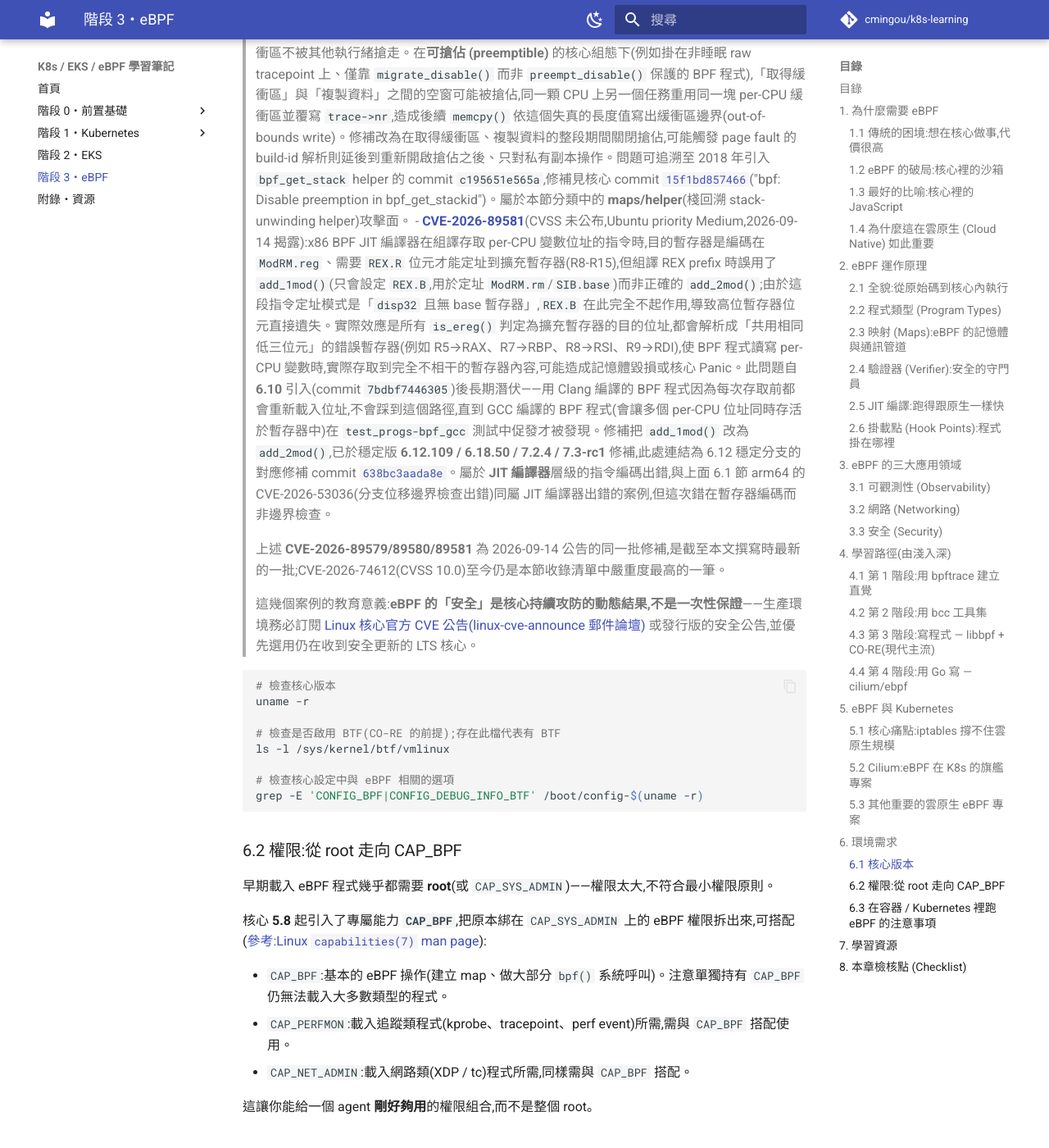
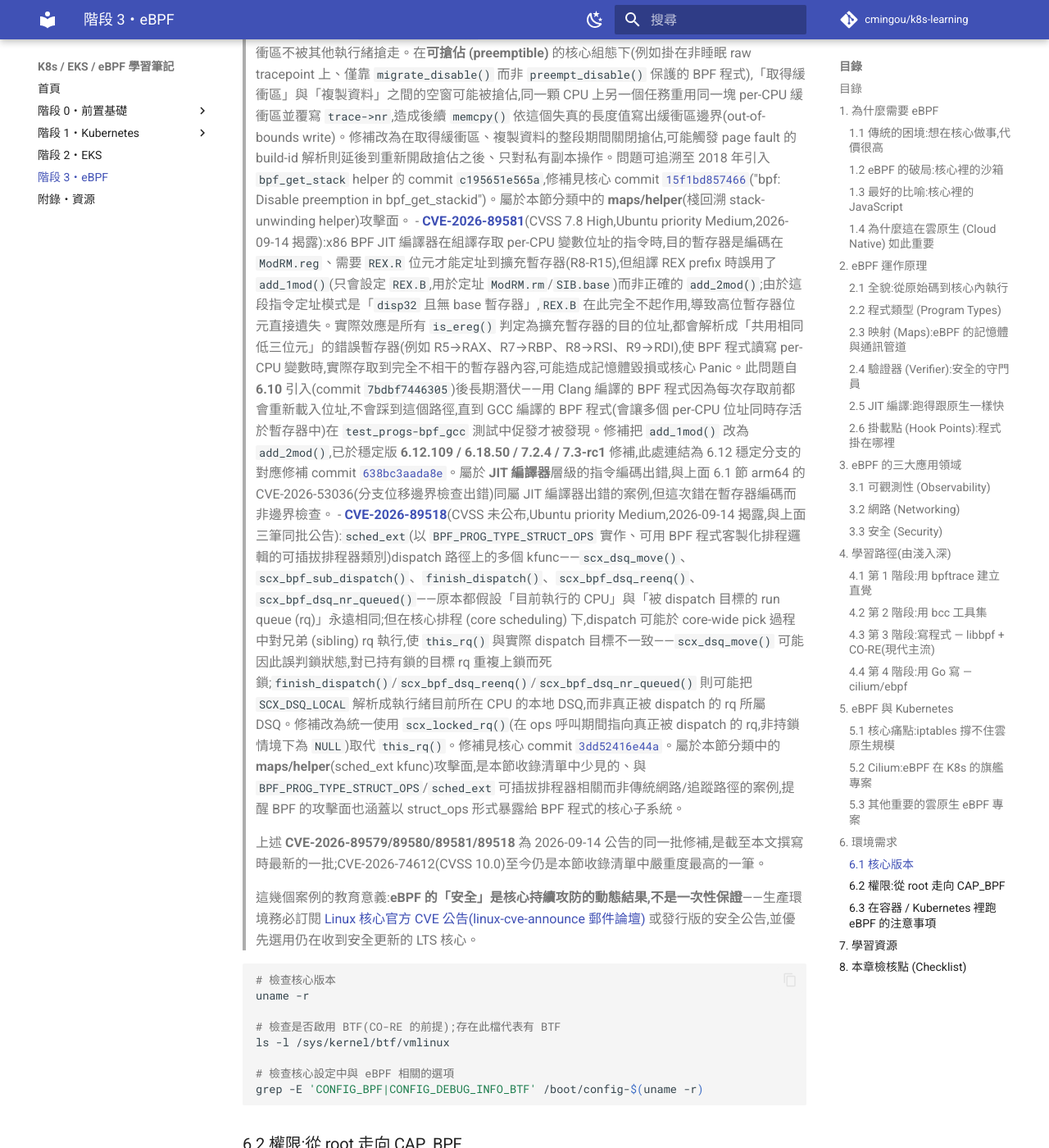
Before and after one commit to cmingou/k8s-learning, an MkDocs documentation site: the page built from docs/03-ebpf/README.md, in a window 1280 px wide and 1400 px high, scrolled down 29359 px. Shown: the whole window at 82% size. Built offline with MkDocs 1.6.1 and Material for MkDocs 9.7.7, drawn with Linux system fonts in a browser that asks for light colours; comment, search, counter and statistics services are not loaded; some of the changed text lies outside the part shown.

Commit message:
Fix BPF kernel CVE dates/CVSS scores and add missing CVE-2026-89518
- Corrected disclosure dates for CVE-2026-80738, 80735 (2026-09-04 ->
  2026-09-03) and CVE-2026-80865 (2026-09-07 -> 2026-09-04) per Ubuntu
  Security CVE tracker, and updated the batch-summary line and the
  cross-reference to 80865 in the uprobe_multi (CVE-2026-74258) entry.
- Corrected CVSS for CVE-2026-89580 and CVE-2026-89581 from "not
  published" to the actually-published 7.8 High.
- Added missing CVE-2026-89518 (sched_ext/struct_ops dispatch-path
  this_rq() vs. actual dispatch target mismatch under core scheduling,
  fixed by kernel commit 3dd52416e44a), part of the same 2026-09-14
  disclosure batch as the three bloom-filter/stack/JIT CVEs already
  documented.

Sources: ubuntu.com/security/CVE-2026-{80738,80735,80865,89580,89581,89518},
git.kernel.org/linus/3dd52416e44a70bc993adb96d2e0d71b9ea21359

```diff
--- a/docs/03-ebpf/README.md
+++ b/docs/03-ebpf/README.md
@@ -590,16 +590,17 @@ eBPF 的功能與核心版本**強相關**。各功能登場的大致里程碑(
 > - **[CVE-2026-80669](https://ubuntu.com/security/CVE-2026-80669)**(CVSS 未公布,Ubuntu priority Medium,2026-08-28 揭露):BPF LSM 程式原本可以附掛到 `xfrm_decode_session()` 這個 hook 上,該 hook 設計上可以回傳錯誤值——但呼叫端 `security_skb_classify_flow()` 是從一條 `void` 傳回型別的路徑呼叫它,一旦收到非零錯誤就會觸發 `BUG_ON()`,等於讓一個惡意或有 bug 的 BPF LSM 程式,把原本單純的封包分類 (packet classification) 操作變成核心整個 panic。修補直接停用 BPF 附掛到這個 hook 的能力。屬於**驗證器/附掛檢查邏輯**出錯的另一案例,與上面 CVE-2026-74338(`BPF_LSM_CGROUP` 允許附掛不相容的 sleepable 程式)、CVE-2026-53095(`freplace` 繞過 `kprobe_write_ctx` 檢查)同屬「驗證器該擋卻沒擋」的類型,只是這次錯在完全沒有限制某個 hook 的可附掛性,而非附掛時的相容性比對不完整。修補見核心 commit [`12091470c6b4`](https://git.kernel.org/linus/12091470c6b4c1c14b2de12dcbae2ada6cb6d20b)。
 >
 > 上述 **CVE-2026-80612/80675/80669** 為 2026-08-28 公告的同一批修補。
-> - **[CVE-2026-80738](https://ubuntu.com/security/CVE-2026-80738)**(CVSS 7.3 High(v3.1),Ubuntu priority Medium,2026-09-04 揭露):BPF TCP syncookie 輔助函式 `bpf_tcp_gen_syncookie()`/`bpf_tcp_check_syncookie()`(常見於 XDP/tc 層做 SYN flood 防禦,讓 BPF 程式直接產生或驗證 TCP SYN cookie)接受的引數型別是 `ARG_PTR_TO_BTF_ID_SOCK_COMMON`——只保證傳入的是廣義的 `sock_common` 指標,可能是完整 socket,也可能是 `request_sock`/timewait 這類只共用 `sock_common` 前段版面配置的「迷你 socket (mini-socket)」。但這兩個 helper 內部卻直接存取 `sk->sk_protocol`,而這個欄位只存在完整 socket 的結構定義裡——對 mini-socket 讀取等於讀到結構外的記憶體,形成越界讀取。修補在存取 `sk->sk_protocol` 前先檢查 `sk->sk_state != TCP_LISTEN`(mini-socket 永遠不會處於 `TCP_LISTEN` 狀態,以此區分兩種指標)。屬於本節分類中的 **helper** 攻擊面,是「helper 引數的型別檢查不夠精確,把窄型別當成寬型別存取」的案例。修補見核心 commit [`31a420a822ff`](https://git.kernel.org/stable/c/31a420a822ff92e2090bd5d65efe8e34e2d6d9b8)。
-> - **[CVE-2026-80865](https://ubuntu.com/security/CVE-2026-80865)**(CVSS 未公布,Ubuntu priority Medium,2026-09-07 揭露):`kprobe_multi`(`BPF_LINK_TYPE_KPROBE_MULTI`,一次附掛大量 kprobe 的機制)的建立路徑中,負責把使用者空間傳入的符號名稱陣列複製進核心的 `copy_user_syms()`(位於 `kernel/trace/bpf_trace.c`)用 `__get_user()` 逐一讀取陣列元素,卻沒有在讀取前對整段使用者指標陣列先呼叫 `access_ok()` 驗證其可存取性,形成對未經檢查的使用者空間指標直接解參考的漏洞。修補補上這段陣列範圍的 `access_ok()` 檢查,並簡化了原本失敗路徑的錯誤處理(配置失敗時直接回傳 `-ENOMEM`)。這筆與本節談的執行期 verifier/maps/helper 攻擊面不同,問題出在**載入/附掛時(attach-time)的系統呼叫參數驗證**——建立 kprobe-multi link 通常需要較高權限(`CAP_PERFMON`/`CAP_SYS_ADMIN`),但也再次提醒:eBPF 的攻擊面不只在程式執行邏輯本身,連「使用者空間怎麼把設定傳進核心」這類資料搬移路徑,一樣可能漏掉基本的指標驗證。修補見核心 commit [`d5dc200c3a3f`](https://github.com/torvalds/linux/commit/d5dc200c3a3f217de072af269dd90adddf90e48d)("bpf: Add missing access_ok call to copy_user_syms",Fixes: `0236fec` "bpf: Resolve symbols with ftrace_lookup_symbols for kprobe multi link")。上面 6.1 節的 CVE-2026-74258 是同一類漏洞早三週(2026-08-15)被揭露的姊妹案例(`uprobe_multi` 版本)。
-> - **[CVE-2026-80735](https://ubuntu.com/security/CVE-2026-80735)**(CVSS 7.3 High,Ubuntu priority Medium,2026-09-04 揭露,與上面 CVE-2026-80738 同批公告):核心 `ovpn`(OpenVPN in-kernel)子系統在解參考 `sk->sk_user_data` 前,沒有先確認該 socket 的所有權——問題在於其他子系統(公告原文明確點名 **BPF SOCKMAP**)也會把自己的資料指標寫進同一個 `sk_user_data` 欄位,但**不會**同時設定 `ovpn` 期待的 `encap_type` 標記。當一個 socket 已被 BPF sockmap 接管、其 `sk_user_data` 實際指向 sockmap 自己的結構時,若 `ovpn` 路徑仍把它當成自己的資料解參考,就會把 sockmap 的資料錯讀成 `ovpn` 的結構,造成越界讀取。與上面 CVE-2026-63830、CVE-2026-64548、CVE-2025-39913、CVE-2026-74589 同屬 **sockmap** 攻擊面,但這次的根因是 socket 所有權標記在多個子系統間共用欄位卻互不相容,而非 sockmap 自身的邊界或生命週期管理。修補見核心 commit [`59aed1eb60d7`](https://github.com/torvalds/linux/commit/59aed1eb60d70678a53acccb0cb337a26ce6680e)(問題由 [`f6226ae7a0cd`](https://github.com/torvalds/linux/commit/f6226ae7a0cd47aaa9175aca6a1e19600f884cbf) 引入)。
+> - **[CVE-2026-80738](https://ubuntu.com/security/CVE-2026-80738)**(CVSS 7.3 High(v3.1),Ubuntu priority Medium,2026-09-03 揭露):BPF TCP syncookie 輔助函式 `bpf_tcp_gen_syncookie()`/`bpf_tcp_check_syncookie()`(常見於 XDP/tc 層做 SYN flood 防禦,讓 BPF 程式直接產生或驗證 TCP SYN cookie)接受的引數型別是 `ARG_PTR_TO_BTF_ID_SOCK_COMMON`——只保證傳入的是廣義的 `sock_common` 指標,可能是完整 socket,也可能是 `request_sock`/timewait 這類只共用 `sock_common` 前段版面配置的「迷你 socket (mini-socket)」。但這兩個 helper 內部卻直接存取 `sk->sk_protocol`,而這個欄位只存在完整 socket 的結構定義裡——對 mini-socket 讀取等於讀到結構外的記憶體,形成越界讀取。修補在存取 `sk->sk_protocol` 前先檢查 `sk->sk_state != TCP_LISTEN`(mini-socket 永遠不會處於 `TCP_LISTEN` 狀態,以此區分兩種指標)。屬於本節分類中的 **helper** 攻擊面,是「helper 引數的型別檢查不夠精確,把窄型別當成寬型別存取」的案例。修補見核心 commit [`31a420a822ff`](https://git.kernel.org/stable/c/31a420a822ff92e2090bd5d65efe8e34e2d6d9b8)。
+> - **[CVE-2026-80865](https://ubuntu.com/security/CVE-2026-80865)**(CVSS 未公布,Ubuntu priority Medium,2026-09-04 揭露):`kprobe_multi`(`BPF_LINK_TYPE_KPROBE_MULTI`,一次附掛大量 kprobe 的機制)的建立路徑中,負責把使用者空間傳入的符號名稱陣列複製進核心的 `copy_user_syms()`(位於 `kernel/trace/bpf_trace.c`)用 `__get_user()` 逐一讀取陣列元素,卻沒有在讀取前對整段使用者指標陣列先呼叫 `access_ok()` 驗證其可存取性,形成對未經檢查的使用者空間指標直接解參考的漏洞。修補補上這段陣列範圍的 `access_ok()` 檢查,並簡化了原本失敗路徑的錯誤處理(配置失敗時直接回傳 `-ENOMEM`)。這筆與本節談的執行期 verifier/maps/helper 攻擊面不同,問題出在**載入/附掛時(attach-time)的系統呼叫參數驗證**——建立 kprobe-multi link 通常需要較高權限(`CAP_PERFMON`/`CAP_SYS_ADMIN`),但也再次提醒:eBPF 的攻擊面不只在程式執行邏輯本身,連「使用者空間怎麼把設定傳進核心」這類資料搬移路徑,一樣可能漏掉基本的指標驗證。修補見核心 commit [`d5dc200c3a3f`](https://github.com/torvalds/linux/commit/d5dc200c3a3f217de072af269dd90adddf90e48d)("bpf: Add missing access_ok call to copy_user_syms",Fixes: `0236fec` "bpf: Resolve symbols with ftrace_lookup_symbols for kprobe multi link")。上面 6.1 節的 CVE-2026-74258 是同一類漏洞早三週(2026-08-15)被揭露的姊妹案例(`uprobe_multi` 版本)。
+> - **[CVE-2026-80735](https://ubuntu.com/security/CVE-2026-80735)**(CVSS 7.3 High,Ubuntu priority Medium,2026-09-03 揭露,與上面 CVE-2026-80738 同批公告):核心 `ovpn`(OpenVPN in-kernel)子系統在解參考 `sk->sk_user_data` 前,沒有先確認該 socket 的所有權——問題在於其他子系統(公告原文明確點名 **BPF SOCKMAP**)也會把自己的資料指標寫進同一個 `sk_user_data` 欄位,但**不會**同時設定 `ovpn` 期待的 `encap_type` 標記。當一個 socket 已被 BPF sockmap 接管、其 `sk_user_data` 實際指向 sockmap 自己的結構時,若 `ovpn` 路徑仍把它當成自己的資料解參考,就會把 sockmap 的資料錯讀成 `ovpn` 的結構,造成越界讀取。與上面 CVE-2026-63830、CVE-2026-64548、CVE-2025-39913、CVE-2026-74589 同屬 **sockmap** 攻擊面,但這次的根因是 socket 所有權標記在多個子系統間共用欄位卻互不相容,而非 sockmap 自身的邊界或生命週期管理。修補見核心 commit [`59aed1eb60d7`](https://github.com/torvalds/linux/commit/59aed1eb60d70678a53acccb0cb337a26ce6680e)(問題由 [`f6226ae7a0cd`](https://github.com/torvalds/linux/commit/f6226ae7a0cd47aaa9175aca6a1e19600f884cbf) 引入)。
 >
-> 上述 **CVE-2026-80738/80735/80865** 為 2026-09-03~07 公告(其中 80738 與 80735 同批)。
+> 上述 **CVE-2026-80738/80735/80865** 為 2026-09-03~04 公告(其中 80738 與 80735 同批)。
 > - **[CVE-2026-89579](https://ubuntu.com/security/CVE-2026-89579)**(CVSS 7.8 High,Ubuntu priority Medium,2026-09-14 揭露):BPF bloom filter map(`BPF_MAP_TYPE_BLOOM_FILTER`)在**32 位元**核心上的 `bloom_map_alloc()`,計算所需 bitset 大小時呼叫 `BITS_TO_BYTES(U32_MAX)`——這段用的是 32 位元運算,`DIV_ROUND_UP` 內部的加法在數值逼近 `U32_MAX` 時發生整數溢位而回捲,實際配置到的記憶體只有一個固定大小的 bloom filter 物件,但用來檢查存取範圍的 `bitset_mask` 欄位卻仍被設成溢位前的 `U32_MAX`,兩者完全對不上。更麻煩的是雜湊值算出來是 `u32`,但核心的 `set_bit()` 接受的是**帶正負號**的 `long` 偏移量——在 32 位元系統上,只要雜湊值落在 `0x80000000` 到 `U32_MAX` 之間就會被當成負偏移量,直接對配置範圍外的記憶體讀寫。持有 `CAP_BPF` 的本機使用者可藉由觸發這個「配置不足 + 負偏移量」的組合,在 32 位元 x86 核心上做到本機權限提升。修補改為把雜湊值拆成「字組指標」與「字組內位元編號」兩部分後再分別呼叫 bit 操作函式,確保偏移量永遠落在合法範圍內。修補見核心 commit [`11c1e83`](https://git.kernel.org/stable/c/11c1e836710dcba03e50454a4eedfdbaf8d3050e)。屬於本節分類中的 **maps/helper**(bloom filter map,僅影響 32 位元核心)攻擊面,是少見的「架構特定 (32-bit only)」本機權限提升案例。
-> - **[CVE-2026-89580](https://ubuntu.com/security/CVE-2026-89580)**(CVSS 未公布,Ubuntu priority Medium,2026-09-14 揭露):`get_perf_callchain()`(供 `bpf_get_stack()`/`bpf_get_stackid()` 等 helper 使用)會回傳一段 per-CPU 的 `perf_callchain_entry` 緩衝區,並在回傳**之前**就先透過 `put_callchain_entry()` 釋放它的遞迴保護槽——等於在 `__bpf_get_stack()` 真正把資料複製出來之前,已經沒有任何機制保住這段緩衝區不被其他執行緒搶走。在**可搶佔 (preemptible)** 的核心組態下(例如掛在非睡眠 raw tracepoint 上、僅靠 `migrate_disable()` 而非 `preempt_disable()` 保護的 BPF 程式),「取得緩衝區」與「複製資料」之間的空窗可能被搶佔,同一顆 CPU 上另一個任務重用同一塊 per-CPU 緩衝區並覆寫 `trace->nr`,造成後續 `memcpy()` 依這個失真的長度值寫出緩衝區邊界(out-of-bounds write)。修補改為在取得緩衝區、複製資料的整段期間關閉搶佔,可能觸發 page fault 的 build-id 解析則延後到重新開啟搶佔之後、只對私有副本操作。問題可追溯至 2018 年引入 `bpf_get_stack` helper 的 commit `c195651e565a`,修補見核心 commit [`15f1bd857466`](https://github.com/torvalds/linux/commit/15f1bd8574662f1b7b26aaa2e23ebf4066f0117d)("bpf: Disable preemption in bpf_get_stackid")。屬於本節分類中的 **maps/helper**(棧回溯 stack-unwinding helper)攻擊面。
-> - **[CVE-2026-89581](https://ubuntu.com/security/CVE-2026-89581)**(CVSS 未公布,Ubuntu priority Medium,2026-09-14 揭露):x86 BPF JIT 編譯器在組譯存取 per-CPU 變數位址的指令時,目的暫存器是編碼在 `ModRM.reg`、需要 `REX.R` 位元才能定址到擴充暫存器(R8-R15),但組譯 REX prefix 時誤用了 `add_1mod()`(只會設定 `REX.B`,用於定址 `ModRM.rm`/`SIB.base`)而非正確的 `add_2mod()`;由於這段指令定址模式是「`disp32` 且無 base 暫存器」,`REX.B` 在此完全不起作用,導致高位暫存器位元直接遺失。實際效應是所有 `is_ereg()` 判定為擴充暫存器的目的位址,都會解析成「共用相同低三位元」的錯誤暫存器(例如 R5→RAX、R7→RBP、R8→RSI、R9→RDI),使 BPF 程式讀寫 per-CPU 變數時,實際存取到完全不相干的暫存器內容,可能造成記憶體毀損或核心 Panic。此問題自 **6.10** 引入(commit `7bdbf7446305`)後長期潛伏——用 Clang 編譯的 BPF 程式因為每次存取前都會重新載入位址,不會踩到這個路徑,直到 GCC 編譯的 BPF 程式(會讓多個 per-CPU 位址同時存活於暫存器中)在 `test_progs-bpf_gcc` 測試中促發才被發現。修補把 `add_1mod()` 改為 `add_2mod()`,已於穩定版 **6.12.109 / 6.18.50 / 7.2.4 / 7.3-rc1** 修補,此處連結為 6.12 穩定分支的對應修補 commit [`638bc3aada8e`](https://github.com/torvalds/linux/commit/638bc3aada8ecdece184d5c15b100d489c9cccd7)。屬於 **JIT 編譯器**層級的指令編碼出錯,與上面 6.1 節 arm64 的 CVE-2026-53036(分支位移邊界檢查出錯)同屬 JIT 編譯器出錯的案例,但這次錯在暫存器編碼而非邊界檢查。
+> - **[CVE-2026-89580](https://ubuntu.com/security/CVE-2026-89580)**(CVSS 7.8 High,Ubuntu priority Medium,2026-09-14 揭露):`get_perf_callchain()`(供 `bpf_get_stack()`/`bpf_get_stackid()` 等 helper 使用)會回傳一段 per-CPU 的 `perf_callchain_entry` 緩衝區,並在回傳**之前**就先透過 `put_callchain_entry()` 釋放它的遞迴保護槽——等於在 `__bpf_get_stack()` 真正把資料複製出來之前,已經沒有任何機制保住這段緩衝區不被其他執行緒搶走。在**可搶佔 (preemptible)** 的核心組態下(例如掛在非睡眠 raw tracepoint 上、僅靠 `migrate_disable()` 而非 `preempt_disable()` 保護的 BPF 程式),「取得緩衝區」與「複製資料」之間的空窗可能被搶佔,同一顆 CPU 上另一個任務重用同一塊 per-CPU 緩衝區並覆寫 `trace->nr`,造成後續 `memcpy()` 依這個失真的長度值寫出緩衝區邊界(out-of-bounds write)。修補改為在取得緩衝區、複製資料的整段期間關閉搶佔,可能觸發 page fault 的 build-id 解析則延後到重新開啟搶佔之後、只對私有副本操作。問題可追溯至 2018 年引入 `bpf_get_stack` helper 的 commit `c195651e565a`,修補見核心 commit [`15f1bd857466`](https://github.com/torvalds/linux/commit/15f1bd8574662f1b7b26aaa2e23ebf4066f0117d)("bpf: Disable preemption in bpf_get_stackid")。屬於本節分類中的 **maps/helper**(棧回溯 stack-unwinding helper)攻擊面。
+> - **[CVE-2026-89581](https://ubuntu.com/security/CVE-2026-89581)**(CVSS 7.8 High,Ubuntu priority Medium,2026-09-14 揭露):x86 BPF JIT 編譯器在組譯存取 per-CPU 變數位址的指令時,目的暫存器是編碼在 `ModRM.reg`、需要 `REX.R` 位元才能定址到擴充暫存器(R8-R15),但組譯 REX prefix 時誤用了 `add_1mod()`(只會設定 `REX.B`,用於定址 `ModRM.rm`/`SIB.base`)而非正確的 `add_2mod()`;由於這段指令定址模式是「`disp32` 且無 base 暫存器」,`REX.B` 在此完全不起作用,導致高位暫存器位元直接遺失。實際效應是所有 `is_ereg()` 判定為擴充暫存器的目的位址,都會解析成「共用相同低三位元」的錯誤暫存器(例如 R5→RAX、R7→RBP、R8→RSI、R9→RDI),使 BPF 程式讀寫 per-CPU 變數時,實際存取到完全不相干的暫存器內容,可能造成記憶體毀損或核心 Panic。此問題自 **6.10** 引入(commit `7bdbf7446305`)後長期潛伏——用 Clang 編譯的 BPF 程式因為每次存取前都會重新載入位址,不會踩到這個路徑,直到 GCC 編譯的 BPF 程式(會讓多個 per-CPU 位址同時存活於暫存器中)在 `test_progs-bpf_gcc` 測試中促發才被發現。修補把 `add_1mod()` 改為 `add_2mod()`,已於穩定版 **6.12.109 / 6.18.50 / 7.2.4 / 7.3-rc1** 修補,此處連結為 6.12 穩定分支的對應修補 commit [`638bc3aada8e`](https://github.com/torvalds/linux/commit/638bc3aada8ecdece184d5c15b100d489c9cccd7)。屬於 **JIT 編譯器**層級的指令編碼出錯,與上面 6.1 節 arm64 的 CVE-2026-53036(分支位移邊界檢查出錯)同屬 JIT 編譯器出錯的案例,但這次錯在暫存器編碼而非邊界檢查。
+> - **[CVE-2026-89518](https://ubuntu.com/security/CVE-2026-89518)**(CVSS 未公布,Ubuntu priority Medium,2026-09-14 揭露,與上面三筆同批公告):`sched_ext`(以 `BPF_PROG_TYPE_STRUCT_OPS` 實作、可用 BPF 程式客製化排程邏輯的可插拔排程器類別)dispatch 路徑上的多個 kfunc——`scx_dsq_move()`、`scx_bpf_sub_dispatch()`、`finish_dispatch()`、`scx_bpf_dsq_reenq()`、`scx_bpf_dsq_nr_queued()`——原本都假設「目前執行的 CPU」與「被 dispatch 目標的 run queue (rq)」永遠相同;但在核心排程 (core scheduling) 下,dispatch 可能於 core-wide pick 過程中對兄弟 (sibling) rq 執行,使 `this_rq()` 與實際 dispatch 目標不一致——`scx_dsq_move()` 可能因此誤判鎖狀態,對已持有鎖的目標 rq 重複上鎖而死鎖;`finish_dispatch()`/`scx_bpf_dsq_reenq()`/`scx_bpf_dsq_nr_queued()` 則可能把 `SCX_DSQ_LOCAL` 解析成執行緒目前所在 CPU 的本地 DSQ,而非真正被 dispatch 的 rq 所屬 DSQ。修補改為統一使用 `scx_locked_rq()`(在 ops 呼叫期間指向真正被 dispatch 的 rq,非持鎖情境下為 `NULL`)取代 `this_rq()`。修補見核心 commit [`3dd52416e44a`](https://git.kernel.org/linus/3dd52416e44a70bc993adb96d2e0d71b9ea21359)。屬於本節分類中的 **maps/helper**(sched_ext kfunc)攻擊面,是本節收錄清單中少見的、與 `BPF_PROG_TYPE_STRUCT_OPS`/`sched_ext` 可插拔排程器相關而非傳統網路/追蹤路徑的案例,提醒 BPF 的攻擊面也涵蓋以 struct_ops 形式暴露給 BPF 程式的核心子系統。
 >
-> 上述 **CVE-2026-89579/89580/89581** 為 2026-09-14 公告的同一批修補,是截至本文撰寫時最新的一批;CVE-2026-74612(CVSS 10.0)至今仍是本節收錄清單中嚴重度最高的一筆。
+> 上述 **CVE-2026-89579/89580/89581/89518** 為 2026-09-14 公告的同一批修補,是截至本文撰寫時最新的一批;CVE-2026-74612(CVSS 10.0)至今仍是本節收錄清單中嚴重度最高的一筆。
 >
 > 這幾個案例的教育意義:**eBPF 的「安全」是核心持續攻防的動態結果,不是一次性保證**——生產環境務必訂閱 [Linux 核心官方 CVE 公告(linux-cve-announce 郵件論壇)](https://docs.kernel.org/process/cve.html) 或發行版的安全公告,並優先選用仍在收到安全更新的 LTS 核心。
 
```
Also changed, not shown: other parts of docs/03-ebpf/README.md (+1 -1 lines).
